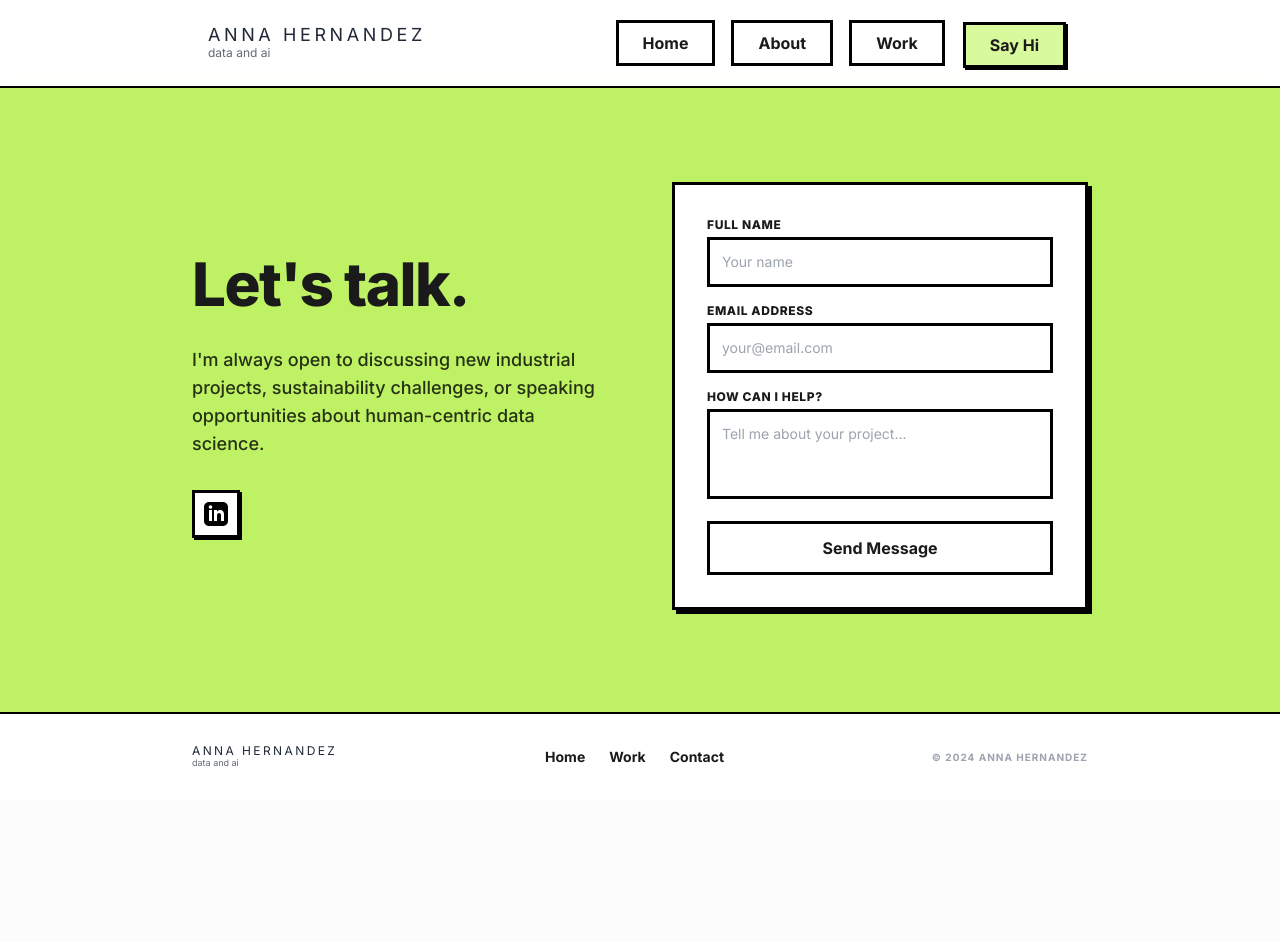
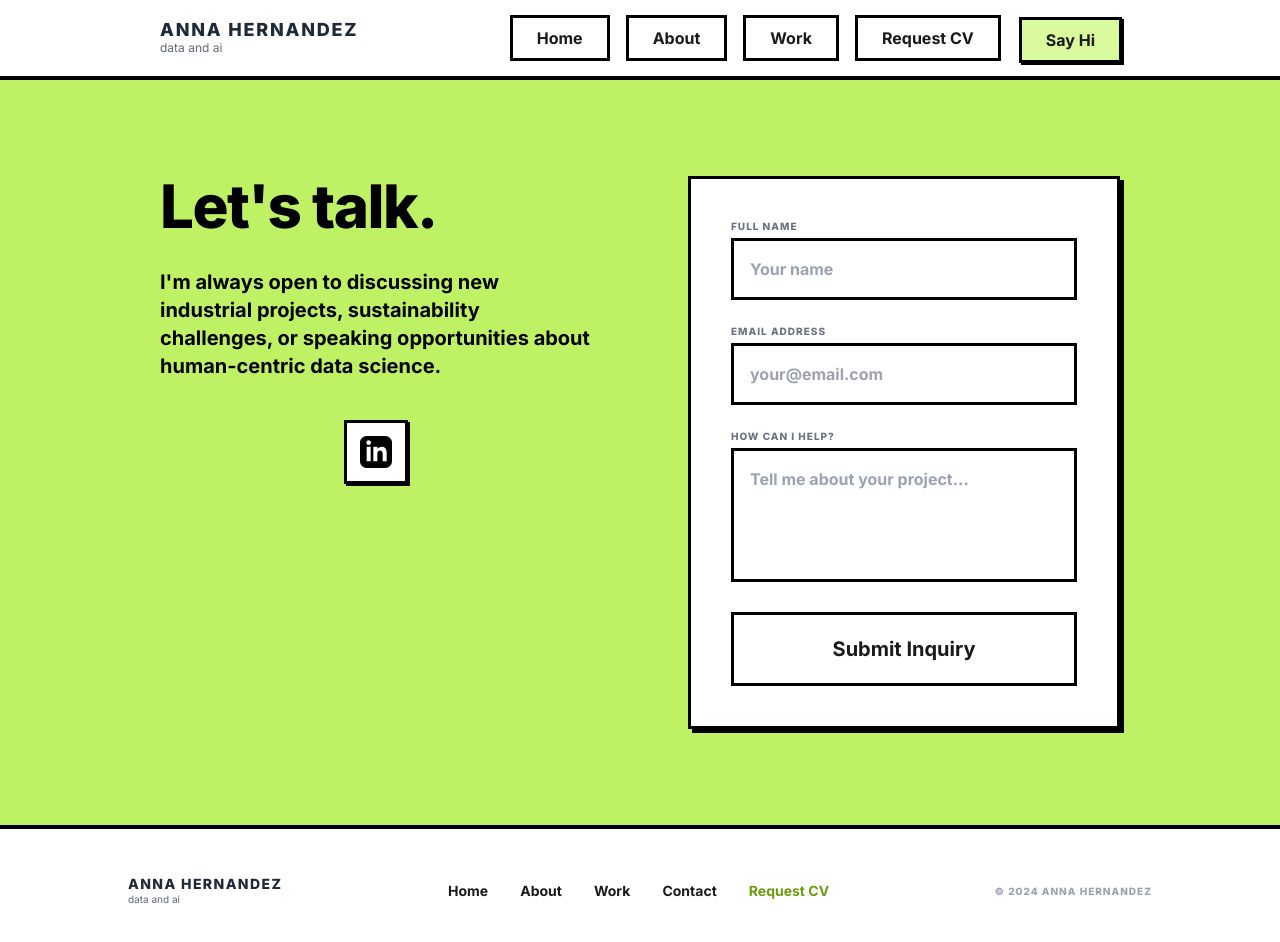
Before and after one commit to anna-hernandez/ai-professional-portfolio, a React (Vite) app: page / in a window 1280 px wide. Both pictures are taken after a click on the button "Say Hi". Shown: the top 942 px of the page. Before the commit the page ends 800 px from the top, so only its background shows below. Built offline with nearby package versions, Linux system fonts and the light colour scheme.

Commit message:
added request cv section and adjusted margins

```diff
--- a/App.tsx
+++ b/App.tsx
@@ -1,16 +1,16 @@
 
-import React, { useState, useEffect } from 'react';
+import React, { useState } from 'react';
 import Navbar from './components/Navbar';
 import Hero from './components/Hero';
 import About from './components/About';
 import Work from './components/Work';
-// import Growth from './components/Growth';
-// import Notes from './components/Notes';
 import Contact from './components/Contact';
+import CVModal from './components/CVModal';
 import { Section } from './types';
 
 const App: React.FC = () => {
   const [activeSection, setActiveSection] = useState<Section>(Section.HOME);
+  const [isCVModalOpen, setIsCVModalOpen] = useState(false);
 
   const handleNavigate = (section: Section) => {
     setActiveSection(section);
@@ -32,36 +32,40 @@ const App: React.FC = () => {
     }
   };
 
-  // Only the Contact page might benefit from being "fixed" but generally it's safer to allow scroll on mobile.
-  // We'll remove the h-screen overflow-hidden to allow natural scrolling on all pages.
-  const isFixedPage = activeSection === Section.CONTACT;
-
   return (
     <div className={`bg-[#fcfcfc] text-[#1a1a1a] flex flex-col min-h-screen`}>
-      <Navbar activeSection={activeSection} onNavigate={handleNavigate} />
+      <Navbar
+        activeSection={activeSection}
+        onNavigate={handleNavigate}
+        onRequestCV={() => setIsCVModalOpen(true)}
+      />
 
-      {/* pt-20 provides a consistent baseline offset for the fixed navbar across all pages */}
       <main className="flex-grow flex flex-col pt-20">
         <div className={`animate-in fade-in duration-500 flex-1 flex flex-col`}>
           {renderCurrentPage()}
         </div>
       </main>
 
-      {/* Global Footer - Standardized Height */}
-      <footer className="bg-white border-t-2 border-black px-4 py-8">
-        <div className="max-w-4xl mx-auto flex flex-col md:flex-row justify-between items-center gap-6">
+      <CVModal isOpen={isCVModalOpen} onClose={() => setIsCVModalOpen(false)} />
+
+      <footer className="bg-white border-t-4 border-black px-6 md:px-8 py-12">
+        <div className="max-w-5xl mx-auto flex flex-col md:flex-row justify-between items-center gap-12">
           <div className="flex items-center gap-3">
-             <div className="text-[12px] leading-[0.9] font-normal tracking-[0.2em] text-gray-800 uppercase">
+             <div className="text-[14px] leading-[1] font-black tracking-[0.1em] text-gray-800 uppercase text-center md:text-left">
               Anna Hernandez<br/>
-              <span className="text-[9px] opacity-70 lowercase tracking-normal">Data and AI</span>
+              <span className="text-[10px] font-normal opacity-70 lowercase tracking-normal">Data and AI</span>
             </div>
           </div>
-          <div className="flex gap-6 font-bold text-sm">
-            <button onClick={() => handleNavigate(Section.HOME)} className="hover:text-[#6a9e10]">Home</button>
-            <button onClick={() => handleNavigate(Section.WORK)} className="hover:text-[#6a9e10]">Work</button>
-            <button onClick={() => handleNavigate(Section.CONTACT)} className="hover:text-[#6a9e10]">Contact</button>
+
+          <div className="flex flex-wrap justify-center gap-6 md:gap-8 font-bold text-sm uppercase">
+            <button onClick={() => handleNavigate(Section.HOME)} className="hover:text-[#6a9e10] transition-colors">Home</button>
+            <button onClick={() => handleNavigate(Section.ABOUT)} className="hover:text-[#6a9e10] transition-colors">About</button>
+            <button onClick={() => handleNavigate(Section.WORK)} className="hover:text-[#6a9e10] transition-colors">Work</button>
+            <button onClick={() => handleNavigate(Section.CONTACT)} className="hover:text-[#6a9e10] transition-colors">Contact</button>
+            <button onClick={() => setIsCVModalOpen(true)} className="text-[#6a9e10] hover:underline decoration-2">Request CV</button>
           </div>
-          <p className="text-[10px] text-gray-400 uppercase tracking-widest font-bold">© 2024 Anna Hernandez</p>
+
+          <p className="text-[10px] text-gray-400 uppercase tracking-widest font-black">© 2024 Anna Hernandez</p>
         </div>
       </footer>
     </div>
--- a/components/About.tsx
+++ b/components/About.tsx
@@ -18,7 +18,7 @@ const TerminalIcon = () => (
 
 const About: React.FC<AboutProps> = ({ onNavigate }) => {
   return (
-    <section id="about" className="flex-1 flex flex-col justify-center px-4 max-w-4xl mx-auto w-full py-12 md:py-24">
+    <section id="about" className="flex-1 flex flex-col px-6 md:px-8 max-w-5xl mx-auto w-full pt-16 md:pt-24 pb-24">
       <div className="w-full">
         <h2 className="text-4xl md:text-6xl font-black leading-tight tracking-tight mb-16">
           My journey, briefly.
--- /dev/null
+++ b/components/CVModal.tsx
@@ -0,0 +1,99 @@
+
+import React, { useState } from 'react';
+import NeoButton from './NeoButton';
+
+interface CVModalProps {
+  isOpen: boolean;
+  onClose: () => void;
+}
+
+const CVModal: React.FC<CVModalProps> = ({ isOpen, onClose }) => {
+  const [formData, setFormData] = useState({ name: '', company: '', email: '', message: '' });
+  const [submitted, setSubmitted] = useState(false);
+
+  if (!isOpen) return null;
+
+  const handleSubmit = (e: React.FormEvent) => {
+    e.preventDefault();
+    console.log("Sending CV Request to: annahernandez.consulting@gmail.com", {
+      ...formData,
+      subject: "CV Request from Portfolio"
+    });
+    setSubmitted(true);
+    setTimeout(() => {
+      setSubmitted(false);
+      setFormData({ name: '', company: '', email: '', message: '' });
+      onClose();
+    }, 3000);
+  };
+
+  return (
+    <div className="fixed inset-0 z-[100] flex items-center justify-center p-4 bg-black/50 backdrop-blur-sm">
+      <div className="bg-white neo-border neo-shadow w-full max-w-md p-8 relative animate-in zoom-in duration-200">
+        <button
+          onClick={onClose}
+          className="absolute top-4 right-4 font-black text-2xl hover:text-red-500 transition-colors"
+        >
+          ✕
+        </button>
+
+        {submitted ? (
+          <div className="text-center py-8">
+            <div className="text-5xl mb-4">📧</div>
+            <h3 className="text-2xl font-black mb-2 uppercase">Request Sent!</h3>
+            <p className="font-medium text-gray-600">Sending resume to {formData.email}...</p>
+          </div>
+        ) : (
+          <>
+            <h2 className="text-3xl font-black mb-2 tracking-tighter">Where should I send it?</h2>
+            <p className="text-sm font-medium text-gray-500 mb-6 italic">Enter your details and I'll beam it over instantly.</p>
+
+            <form onSubmit={handleSubmit} className="space-y-4">
+              <div>
+                <label className="block text-[10px] font-black uppercase tracking-widest mb-1">Your Name *</label>
+                <input
+                  required
+                  type="text"
+                  className="w-full p-3 neo-border focus:bg-[#bef264]/10 outline-none"
+                  value={formData.name}
+                  onChange={(e) => setFormData({...formData, name: e.target.value})}
+                />
+              </div>
+              <div>
+                <label className="block text-[10px] font-black uppercase tracking-widest mb-1">Company (Optional)</label>
+                <input
+                  type="text"
+                  className="w-full p-3 neo-border focus:bg-[#bef264]/10 outline-none"
+                  value={formData.company}
+                  onChange={(e) => setFormData({...formData, company: e.target.value})}
+                />
+              </div>
+              <div>
+                <label className="block text-[10px] font-black uppercase tracking-widest mb-1">Email *</label>
+                <input
+                  required
+                  type="email"
+                  className="w-full p-3 neo-border focus:bg-[#bef264]/10 outline-none"
+                  value={formData.email}
+                  onChange={(e) => setFormData({...formData, email: e.target.value})}
+                />
+              </div>
+              <div>
+                <label className="block text-[10px] font-black uppercase tracking-widest mb-1">Note (Optional)</label>
+                <textarea
+                  rows={2}
+                  className="w-full p-3 neo-border focus:bg-[#bef264]/10 outline-none resize-none"
+                  value={formData.message}
+                  onChange={(e) => setFormData({...formData, message: e.target.value})}
+                />
+              </div>
+              <NeoButton variant="accent" className="w-full py-4 text-lg">Send Resume</NeoButton>
+            </form>
+          </>
+        )}
+      </div>
+    </div>
+  );
+};
+
+export default CVModal;
--- a/components/Contact.tsx
+++ b/components/Contact.tsx
@@ -9,74 +9,90 @@ const Contact: React.FC = () => {
   const handleSubmit = (e: React.FormEvent) => {
     e.preventDefault();
     setSent(true);
-    // Simulation
     setTimeout(() => setSent(false), 5000);
   };
 
   return (
-    <section id="contact" className="flex-1 flex flex-col justify-center bg-[#bef264] px-4 py-12">
-      <div className="max-w-4xl mx-auto w-full grid grid-cols-1 md:grid-cols-2 gap-8 md:gap-16 items-center">
-        <div className="flex flex-col">
-          <h2 className="text-4xl md:text-6xl font-black mb-8 leading-tight tracking-tight">Let's talk.</h2>
-          <p className="text-lg font-medium mb-8 text-black/80">
+    <section id="contact" className="flex-1 flex flex-col bg-[#bef264]">
+      {/* Container with standardized margins and padding identical to other pages */}
+      <div className="max-w-5xl mx-auto w-full px-6 md:px-8 pt-16 md:pt-24 pb-24">
+        <div className="grid grid-cols-1 md:grid-cols-2 gap-16 lg:gap-24 items-start">
+
+          {/* Left Column: Content */}
+          <div className="flex flex-col items-start text-left">
+            <h2 className="text-4xl md:text-6xl font-black mb-8 leading-tight tracking-tight text-black">
+              Let's talk.
+            </h2>
+            <div className="max-w-lg w-full">
+              <p className="text-lg md:text-xl font-bold mb-10 text-black leading-relaxed">
                 I'm always open to discussing new industrial projects, sustainability challenges, or speaking opportunities about human-centric data science.
               </p>
 
-          <div className="flex items-center gap-4">
-            <a href="https://linkedin.com" target="_blank" rel="noopener noreferrer" title="LinkedIn" className="w-12 h-12 neo-border bg-white flex items-center justify-center neo-shadow-sm group hover:bg-black transition-colors cursor-pointer">
-              <svg className="w-6 h-6 group-hover:fill-white fill-black" viewBox="0 0 24 24">
+              {/* Centered LinkedIn icon relative to the paragraph block above */}
+              <div className="flex justify-center w-full">
+                <a
+                  href="https://linkedin.com/in/anna-hernandez-duran"
+                  target="_blank"
+                  rel="noopener noreferrer"
+                  title="LinkedIn"
+                  className="w-16 h-16 neo-border bg-white flex items-center justify-center neo-shadow-sm group hover:bg-black transition-colors cursor-pointer"
+                >
+                  <svg className="w-8 h-8 group-hover:fill-white fill-black" viewBox="0 0 24 24">
                     <path d="M19 0h-14c-2.761 0-5 2.239-5 5v14c0 2.761 2.239 5 5 5h14c2.762 0 5-2.239 5-5v-14c0-2.761-2.238-5-5-5zm-11 19h-3v-11h3v11zm-1.5-12.268c-.966 0-1.75-.79-1.75-1.764s.784-1.764 1.75-1.764 1.75.79 1.75 1.764-.783 1.764-1.75 1.764zm13.5 12.268h-3v-5.604c0-3.368-4-3.113-4 0v5.604h-3v-11h3v1.765c1.396-2.586 7-2.777 7 2.476v6.759z"/>
                   </svg>
                 </a>
               </div>
             </div>
+          </div>
 
-        <div className="bg-white neo-border p-6 md:p-8 neo-shadow">
+          {/* Right Column: Form */}
+          <div className="bg-white neo-border p-8 md:p-10 neo-shadow w-full">
             {sent ? (
-            <div className="h-full flex flex-col items-center justify-center text-center p-4 space-y-4">
-              <div className="text-4xl">🚀</div>
-              <h3 className="text-2xl font-black">Thanks for reaching out!</h3>
-              <p>I'll get back to you within 24 hours.</p>
-              <NeoButton onClick={() => setSent(false)}>Send another message</NeoButton>
+              <div className="h-full flex flex-col items-center justify-center text-center p-4 space-y-6">
+                <div className="text-6xl">🚀</div>
+                <h3 className="text-3xl font-black uppercase tracking-tighter">Message Sent!</h3>
+                <p className="font-medium text-black/70">I'll get back to you within 24 hours.</p>
+                <NeoButton onClick={() => setSent(false)} className="px-12 py-4">Send another</NeoButton>
               </div>
             ) : (
-            <form onSubmit={handleSubmit} className="space-y-4">
+              <form onSubmit={handleSubmit} className="space-y-6">
                 <div>
-                <label className="block text-xs font-black mb-1 uppercase tracking-wider">Full Name</label>
+                  <label className="block text-[10px] font-black mb-1 uppercase tracking-widest text-gray-500">Full Name</label>
                   <input
                     type="text"
                     required
-                  className="w-full p-3 neo-border focus:bg-[#fcfcfc] outline-none transition-colors text-sm"
+                    className="w-full p-4 neo-border focus:bg-[#bef264]/10 outline-none transition-colors font-bold text-black"
                     placeholder="Your name"
                     value={formData.name}
                     onChange={(e) => setFormData({...formData, name: e.target.value})}
                   />
                 </div>
                 <div>
-                <label className="block text-xs font-black mb-1 uppercase tracking-wider">Email Address</label>
+                  <label className="block text-[10px] font-black mb-1 uppercase tracking-widest text-gray-500">Email Address</label>
                   <input
                     type="email"
                     required
-                  className="w-full p-3 neo-border focus:bg-[#fcfcfc] outline-none transition-colors text-sm"
+                    className="w-full p-4 neo-border focus:bg-[#bef264]/10 outline-none transition-colors font-bold text-black"
                     placeholder="your@email.com"
                     value={formData.email}
                     onChange={(e) => setFormData({...formData, email: e.target.value})}
                   />
                 </div>
                 <div>
-                <label className="block text-xs font-black mb-1 uppercase tracking-wider">How can I help?</label>
+                  <label className="block text-[10px] font-black mb-1 uppercase tracking-widest text-gray-500">How can I help?</label>
                   <textarea
                     required
-                  rows={3}
-                  className="w-full p-3 neo-border focus:bg-[#fcfcfc] outline-none transition-colors resize-none text-sm"
+                    rows={4}
+                    className="w-full p-4 neo-border focus:bg-[#bef264]/10 outline-none transition-colors resize-none font-bold text-black"
                     placeholder="Tell me about your project..."
                     value={formData.message}
                     onChange={(e) => setFormData({...formData, message: e.target.value})}
                   ></textarea>
                 </div>
-              <NeoButton variant="accent" className="w-full py-3 text-base">Send Message</NeoButton>
+                <NeoButton variant="accent" className="w-full py-5 text-xl">Submit Inquiry</NeoButton>
               </form>
             )}
+          </div>
         </div>
       </div>
     </section>
--- a/components/Navbar.tsx
+++ b/components/Navbar.tsx
@@ -1,32 +1,94 @@
 
-import React from 'react';
+import React, { useState } from 'react';
 import NeoButton from './NeoButton';
 import { Section } from '../types';
 
 interface NavbarProps {
   activeSection: Section;
   onNavigate: (section: Section) => void;
+  onRequestCV: () => void;
 }
 
-const Navbar: React.FC<NavbarProps> = ({ activeSection, onNavigate }) => {
+const Navbar: React.FC<NavbarProps> = ({ activeSection, onNavigate, onRequestCV }) => {
+  const [isMenuOpen, setIsMenuOpen] = useState(false);
+
+  const toggleMenu = () => setIsMenuOpen(!isMenuOpen);
+
+  const handleLinkClick = (section: Section) => {
+    onNavigate(section);
+    setIsMenuOpen(false);
+  };
+
   return (
-    <nav className="fixed top-0 left-0 right-0 z-50 bg-white/95 backdrop-blur-sm border-b-2 border-black">
-      <div className="max-w-4xl mx-auto px-4 py-3 flex flex-wrap items-center justify-between gap-4">
+    <nav className="fixed top-0 left-0 right-0 z-50 bg-white border-b-4 border-black h-20">
+      <div className="max-w-5xl mx-auto px-6 md:px-8 h-full flex items-center justify-between">
+        {/* Brand */}
         <div
-          onClick={() => onNavigate(Section.HOME)}
-          className="cursor-pointer text-[18px] leading-[0.9] font-normal tracking-[0.2em] text-gray-800 hover:text-black transition-all uppercase"
+          onClick={() => handleLinkClick(Section.HOME)}
+          className="cursor-pointer text-[18px] leading-[0.9] font-black tracking-[0.1em] text-gray-800 hover:text-black transition-all uppercase"
         >
           Anna Hernandez<br/>
-          <span className="text-[12px] opacity-70 lowercase tracking-normal">Data and AI</span>
+          <span className="text-[12px] font-normal lowercase tracking-normal opacity-70">Data and AI</span>
         </div>
 
-        <div className="flex flex-nowrap md:flex-wrap gap-4 md:gap-4 overflow-x-auto py-2 px-2 scrollbar-hide">
+        {/* Desktop Menu */}
+        <div className="hidden md:flex gap-4 items-center">
           <NeoButton active={activeSection === Section.HOME} onClick={() => onNavigate(Section.HOME)}>Home</NeoButton>
           <NeoButton active={activeSection === Section.ABOUT} onClick={() => onNavigate(Section.ABOUT)}>About</NeoButton>
           <NeoButton active={activeSection === Section.WORK} onClick={() => onNavigate(Section.WORK)}>Work</NeoButton>
+          <NeoButton onClick={onRequestCV}>Request CV</NeoButton>
           <NeoButton active={activeSection === Section.CONTACT} onClick={() => onNavigate(Section.CONTACT)} variant="accent">Say Hi</NeoButton>
         </div>
+
+        {/* Mobile Burger Toggle */}
+        <button
+          onClick={toggleMenu}
+          className="md:hidden w-12 h-12 neo-border bg-white flex flex-col items-center justify-center gap-1.5 neo-shadow-sm active:neo-shadow-active"
+          aria-label="Toggle Menu"
+        >
+          <span className={`w-6 h-1 bg-black transition-transform ${isMenuOpen ? 'rotate-45 translate-y-2.5' : ''}`}></span>
+          <span className={`w-6 h-1 bg-black transition-opacity ${isMenuOpen ? 'opacity-0' : ''}`}></span>
+          <span className={`w-6 h-1 bg-black transition-transform ${isMenuOpen ? '-rotate-45 -translate-y-2.5' : ''}`}></span>
+        </button>
       </div>
+
+      {/* Mobile Menu Overlay */}
+      {isMenuOpen && (
+        <div className="md:hidden fixed inset-0 top-20 bg-[#bef264] z-40 border-t-4 border-black animate-in slide-in-from-top duration-300">
+          <div className="flex flex-col p-8 gap-8 h-full justify-center items-center">
+            <button
+              onClick={() => handleLinkClick(Section.HOME)}
+              className={`text-4xl font-black uppercase tracking-tighter ${activeSection === Section.HOME ? 'underline decoration-black decoration-4' : ''}`}
+            >
+              Home
+            </button>
+            <button
+              onClick={() => handleLinkClick(Section.ABOUT)}
+              className={`text-4xl font-black uppercase tracking-tighter ${activeSection === Section.ABOUT ? 'underline decoration-black decoration-4' : ''}`}
+            >
+              About
+            </button>
+            <button
+              onClick={() => handleLinkClick(Section.WORK)}
+              className={`text-4xl font-black uppercase tracking-tighter ${activeSection === Section.WORK ? 'underline decoration-black decoration-4' : ''}`}
+            >
+              Work
+            </button>
+            <button
+              onClick={() => { setIsMenuOpen(false); onRequestCV(); }}
+              className="text-4xl font-black uppercase tracking-tighter text-black/60"
+            >
+              Request CV
+            </button>
+            <button
+              onClick={() => handleLinkClick(Section.CONTACT)}
+              className="mt-4 py-4 px-12 bg-black text-[#bef264] text-3xl font-black uppercase neo-shadow-hover"
+            >
+              Say Hi
+            </button>
+          </div>
+        </div>
+      )}
     </nav>
   );
 };
--- a/index.html
+++ b/index.html
@@ -4,7 +4,7 @@
 <head>
     <meta charset="UTF-8">
     <meta name="viewport" content="width=device-width, initial-scale=1.0">
-    <title>AI & Data Science Portfolio</title>
+    <title>AI & Data Science Portfolio | Anna Hernandez</title>
     <script src="https://cdn.tailwindcss.com"></script>
     <link href="https://fonts.googleapis.com/css2?family=Inter:wght@400;500;600;700;800&display=swap" rel="stylesheet">
     <style>
@@ -87,10 +87,12 @@
   }
 }
 </script>
-<link rel="stylesheet" href="./index.css">
+<link rel="stylesheet" href="/index.css">
 </head>
 <body>
     <div id="root"></div>
-<script type="module" src="./index.tsx"></script>
+    <!-- Entry point script tag -->
+    <script type="module" src="./index.tsx"></script>
+<script type="module" src="/index.tsx"></script>
 </body>
 </html>
--- a/vite.config.ts
+++ b/vite.config.ts
@@ -5,7 +5,6 @@ import react from '@vitejs/plugin-react';
 export default defineConfig(({ mode }) => {
     const env = loadEnv(mode, '.', '');
     return {
-      base: '/ai-professional-portfolio/',
       server: {
         port: 3000,
         host: '0.0.0.0',
```
Also changed, not shown: components/Hero.tsx (+4 -3 lines), components/Work.tsx (+59 -36 lines). Lines whose indentation alone changed are shown as unchanged.
